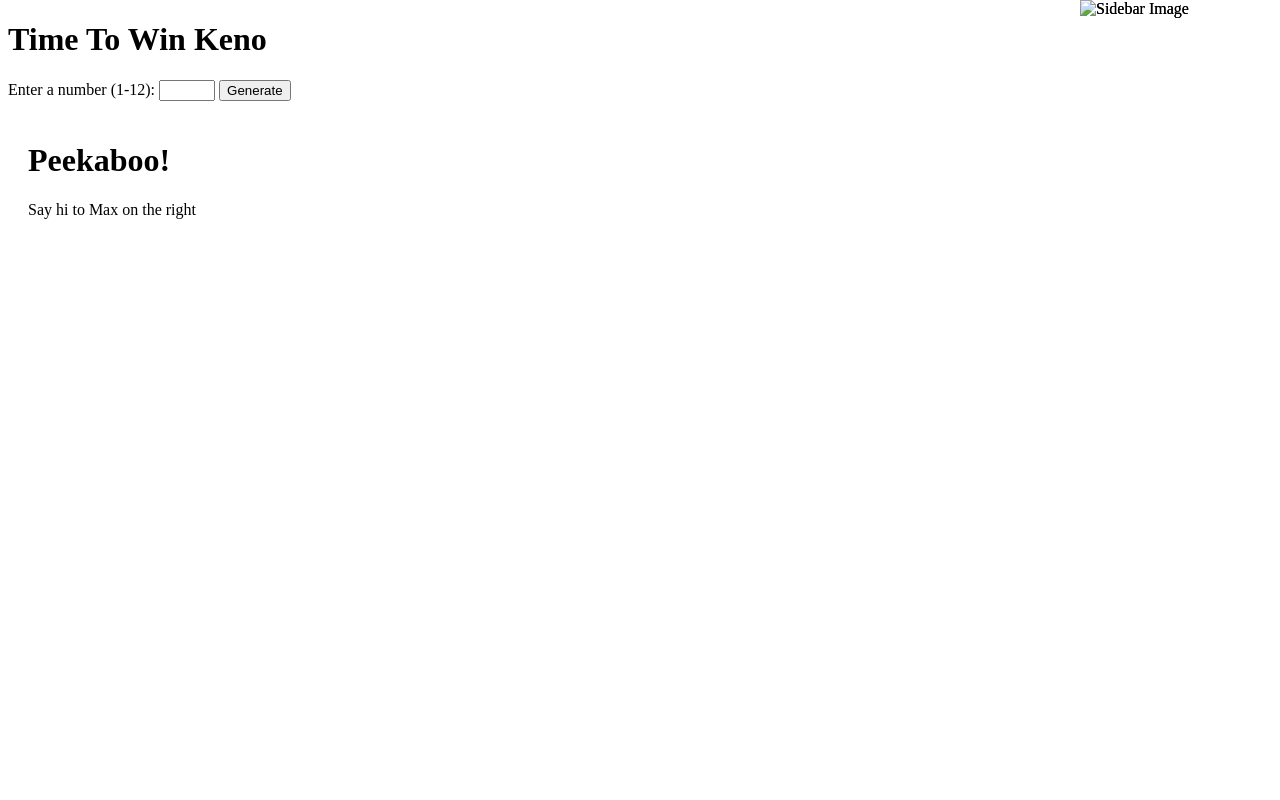
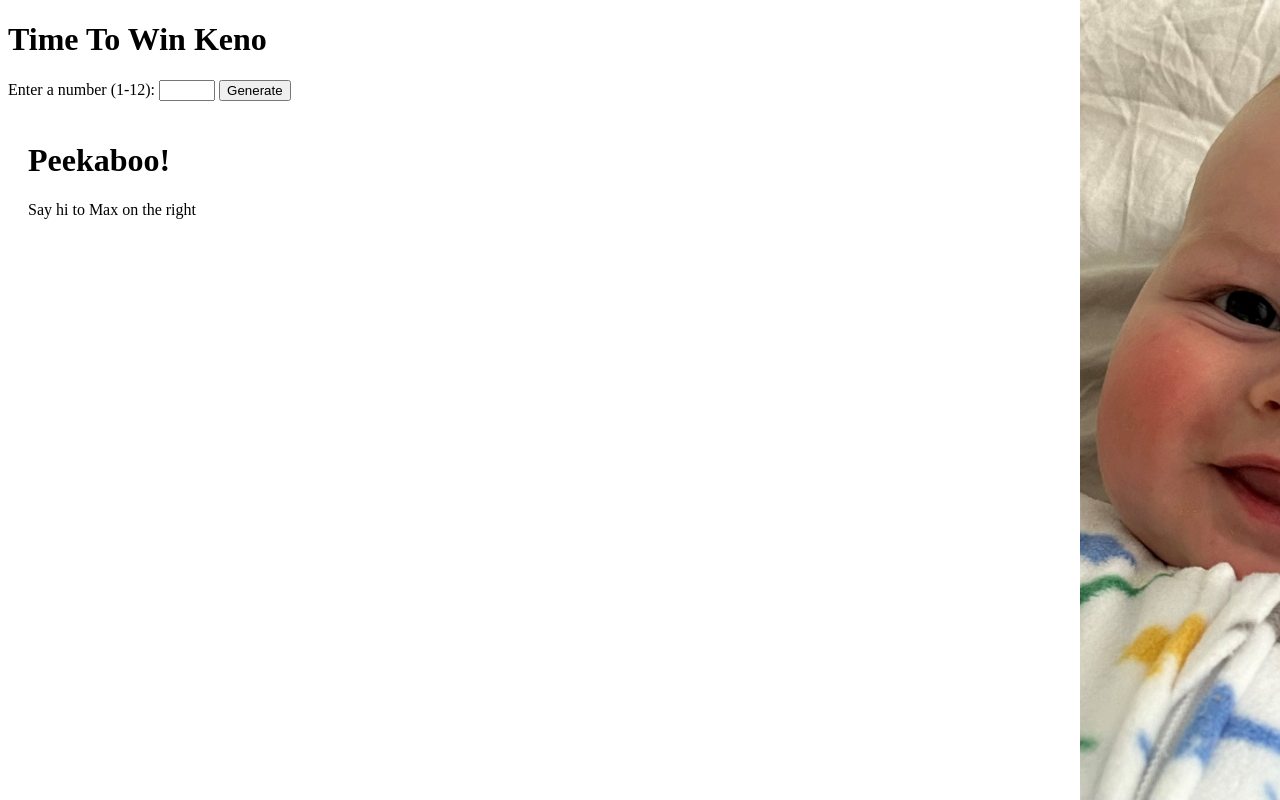
Before and after one commit to Chachi-Guggenheim/lets-win-keno, a plain HTML site: page templates/index.html in a window 1280 px wide. Drawn offline with Linux system fonts and the light colour scheme.

Commit message:
Update index.html

```diff
--- a/templates/index.html
+++ b/templates/index.html
@@ -14,7 +14,7 @@
     </form>
     <div id="result"></div>
 
-<img src="max1.jpg" alt="Sidebar Image" class="sidebar-image">
+<img src="https://chachi-guggenheim.github.io/lets-win-keno/max1.jpg" alt="Sidebar Image" class="sidebar-image">
 
 <style>
   .sidebar-image {
@@ -34,7 +34,7 @@
 </style>
 
 <body>
-  <img src="max1.jpg" alt="Sidebar Image" class="sidebar-image">
+  <img src="https://chachi-guggenheim.github.io/lets-win-keno/max1.jpg" alt="Sidebar Image" class="sidebar-image">
   <div class="content">
     <h1>Peekaboo!</h1>
     <p>Say hi to Max on the right</p>
```
